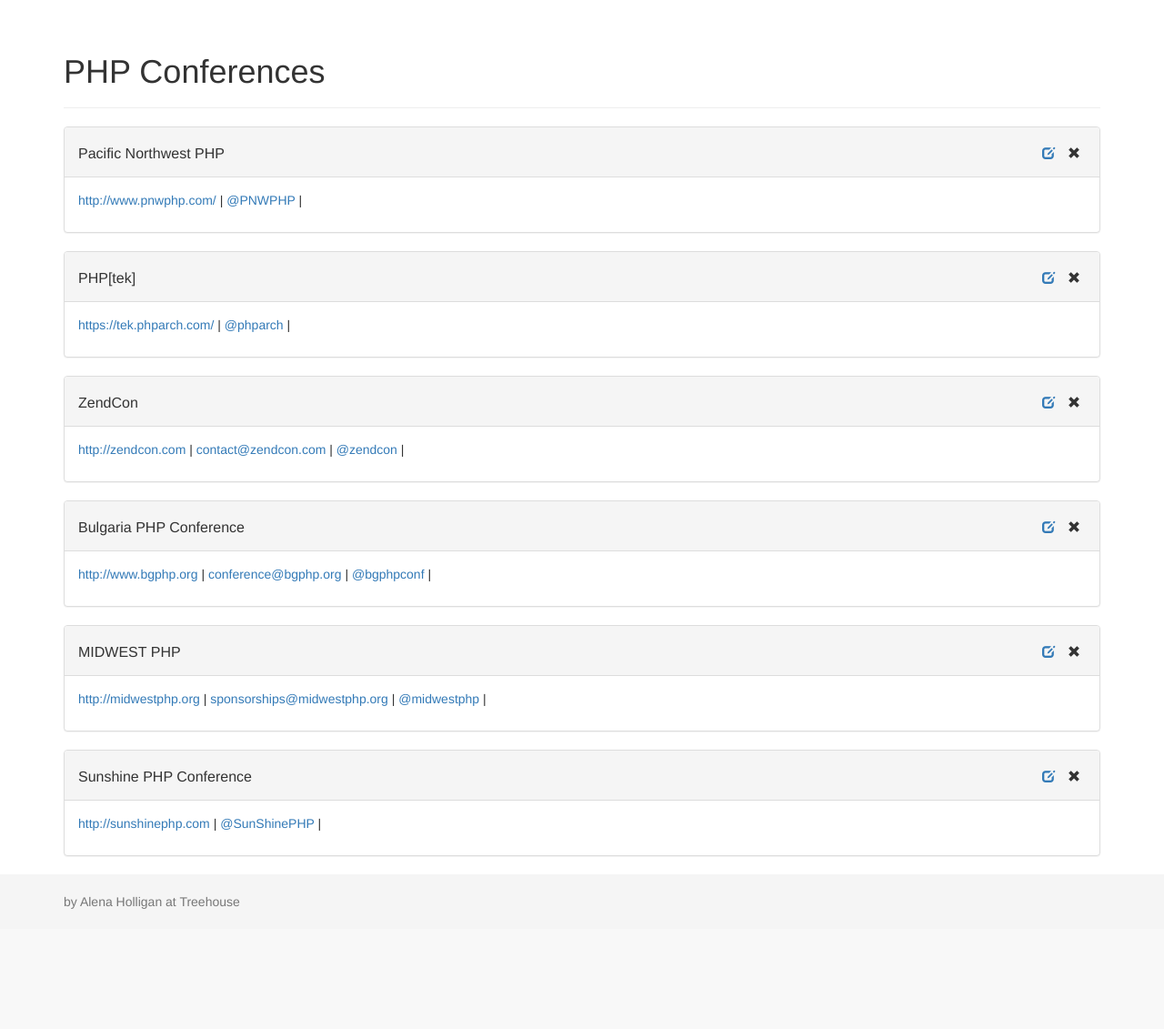
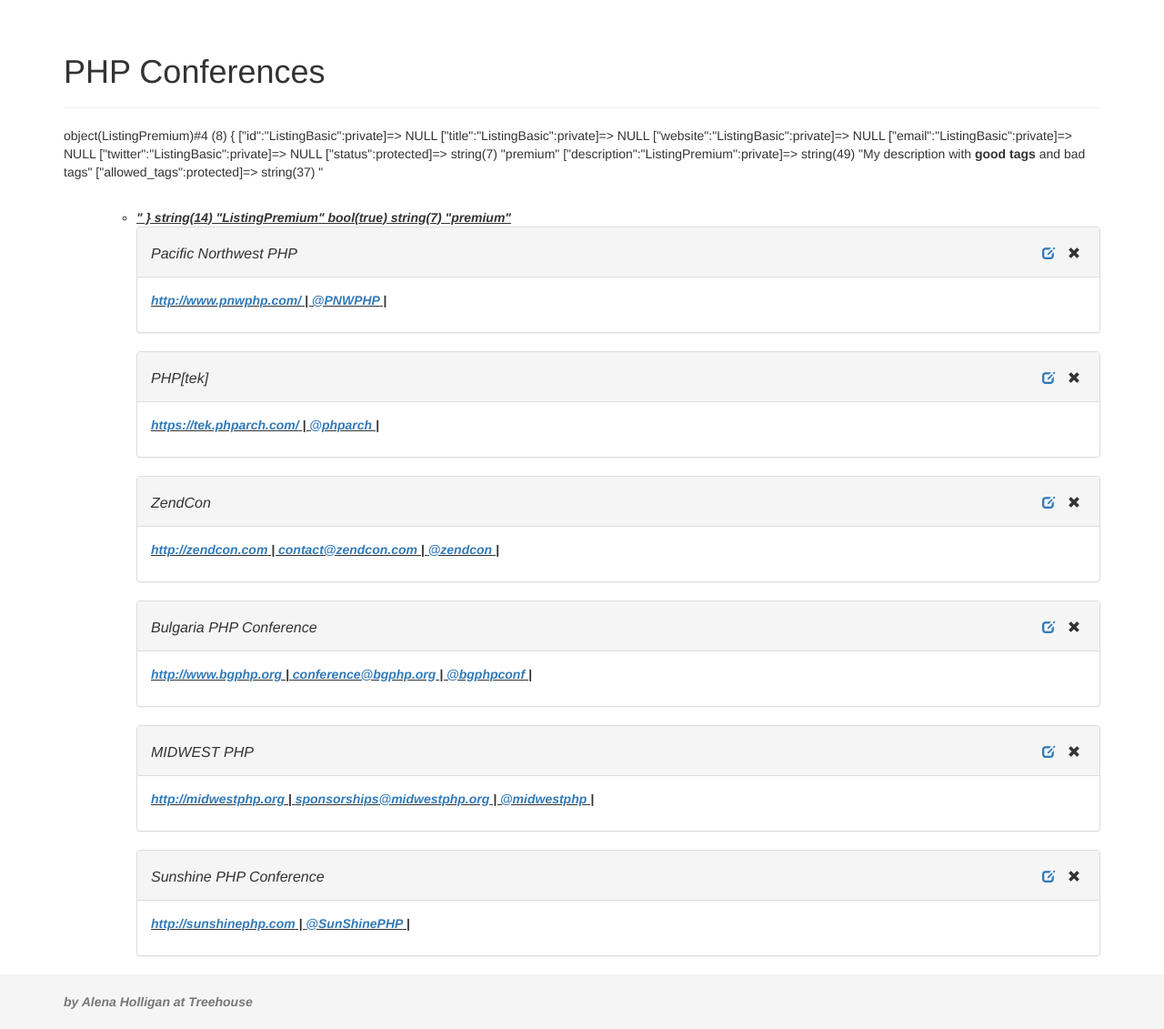
Before and after one commit to ohwhatafeeling/extending-oop-php, a PHP site: page / in a window 1280 px wide. Shown: the part 51-1182 px from the top of the page at 91% size. Before the commit the page ends 1050 px from the top, so only its background shows below. Run offline with PHP 8.4, Linux system fonts and the light colour scheme; data comes from the database, SQL or seed files in the repository.

Commit message:
Add ListingPremium class, with description property, inc getter & setter

```diff
--- a/classes/Collection.php
+++ b/classes/Collection.php
@@ -60,9 +60,13 @@
      */
     public function addListing($data = null)
     {
+      if (isset($data['status']) && $data['status'] == 'premium') {
+        $listing = new ListingPremium($data);
+      } else {
         $listing = new ListingBasic($data);
-        $this->listings[] = $listing;
-        return $listing;
+      }
+      $this->listings[] = $listing;
+      return $listing;
     }
 
     /**
--- a/classes/ListingBasic.php
+++ b/classes/ListingBasic.php
@@ -3,7 +3,7 @@
 class ListingBasic
 {
     private $id, $title, $website, $email, $twitter;
-    private $status = 'basic';
+    protected $status = 'basic';
 
     /**
      * ListingBasic constructor.
--- /dev/null
+++ b/classes/ListingPremium.php
@@ -0,0 +1,26 @@
+<?php
+
+class ListingPremium extends ListingBasic
+{
+  protected $status = 'premium';
+  private $description;
+  protected $allowed_tags = '<p><br><b><strong><em><u><ol><ul><li>';
+
+  /**
+   * Gets the local property $description
+   * @return string
+   */
+  public function getDescription()
+  {
+      return $this->description;
+  }
+
+  /**
+   * Cleans up and sets the local property $title
+   * @param string $value to set property
+   */
+  public function setDescription($value)
+  {
+      $this->description = trim(strip_tags($value, $this->allowed_tags));
+  }
+}
--- a/inc/config.php
+++ b/inc/config.php
@@ -4,6 +4,7 @@
 //include the user class, pass in the database connection
 include __DIR__ . '/../classes/Collection.php';
 include __DIR__ . '/../classes/ListingBasic.php';
+include __DIR__ . '/../classes/ListingPremium.php';
 
 try {
     //create PDO connection
--- a/index.php
+++ b/index.php
@@ -13,6 +13,12 @@
 
 $title = "PHP Conferences";
 require 'inc/header.php';
+$test = new ListingPremium();
+$test->setDescription('My description with <b>good tags</b> and <a href="http://example.com">bad tags</a>');
+var_dump($test);
+var_dump(get_class($test));
+var_dump(is_a($test, 'ListingBasic'));
+var_dump($test->getStatus());
 
 foreach ($directory->listings as $listing) {
     include 'views/list_item.php';
```
